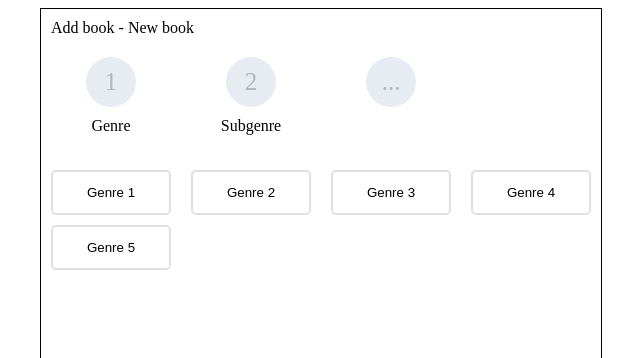
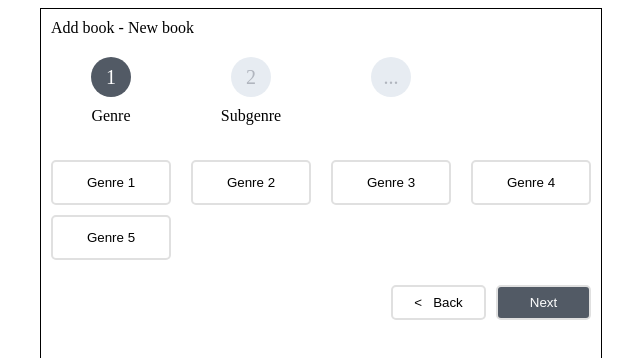
Before and after one commit to lemibbdk/library, an Angular app: page / in a window 1280 px wide. Shown: the top 358 px of the page, without its empty margins (319-959 px from the left). Built offline with nearby package versions, Linux system fonts and the light colour scheme.

Commit message:
make button as toggle, add action buttons

```diff
--- a/src/app/app.component.html
+++ b/src/app/app.component.html
@@ -7,7 +7,9 @@
     <div class="form-container__stepper__step"
          *ngFor="let step of steps"
     >
-      <div class="form-container__stepper__step__number">
+      <div class="form-container__stepper__step__number"
+           [class.active]="step.step === currentStep"
+      >
         {{ step.step ? step.step : '...' }}
       </div>
       <div class="form-container__stepper__step__label">
@@ -16,10 +18,12 @@
     </div>
   </div>
 
-  <div class="form-container__form">
+  <div class="form-container__form" *ngIf="currentStep === 1">
     <button type="button"
             class="form-container__form__button"
+            [class.active]="genre.id === selectedGenre?.id"
             *ngFor="let genre of genres"
+            (click)="selectGenre(genre)"
     >
       {{ genre.name }}
     </button>
@@ -28,5 +32,12 @@
   <form formGroup="bookForm" *ngIf="toShowBookForm()">
   </form>
 
-  <div class="form-container__actions"></div>
+  <div class="form-container__actions">
+    <button class="form-container__actions__button">
+      < &nbsp; Back
+    </button>
+    <button class="form-container__actions__button active">
+      Next
+    </button>
+  </div>
 </div>
--- a/src/app/app.component.scss
+++ b/src/app/app.component.scss
@@ -3,7 +3,8 @@
   display: flex;
   flex-direction: column;
   width: 560px;
-  min-height: 400px;
+  height: auto;
+  min-height: 350px;
   border: 1px solid black;
 
   &__title {
@@ -21,15 +22,15 @@
       width: 25%;
 
       &__number {
-        width: 50px;
-        height: 50px;
+        width: 40px;
+        height: 40px;
         margin: 10px 20px;
         display: flex;
         justify-content: center;
         align-items: center;
         border-radius: 50%;
         background-color: #e7ecf2;
-        font-size: 25px;
+        font-size: 20px;
         color: #b0b5be;
       }
     }
@@ -41,15 +42,34 @@
     margin-top: 30px;
 
     &__button {
-      background-color: #fff;
-      border: 2px solid #e0e0e0;
-      border-radius: 5px;
       width: 120px;
       height: 45px;
       margin: 5px 10px;
-      cursor: pointer;
     }
   }
+
+  &__actions {
+    width: 100%;
+    display: flex;
+    justify-content: flex-end;
+    margin-top: 20px;
+
+    &__button {
+      display: flex;
+      justify-content: center;
+      align-items: center;
+      width: 95px;
+      height: 35px;
+      margin-right: 10px;
+    }
+  }
+}
+
+button {
+  background-color: #fff;
+  border: 2px solid #e0e0e0;
+  border-radius: 5px;
+  cursor: pointer;
 }
 
 .active {
--- a/src/app/app.component.ts
+++ b/src/app/app.component.ts
@@ -53,6 +53,14 @@ export class AppComponent implements OnInit {
       })
   }
 
+  public selectGenre(genre: GenreModel): void {
+    if (this.selectedGenre?.id === genre.id) {
+      this.selectedGenre = null;
+    } else {
+      this.selectedGenre = genre;
+    }
+  }
+
   public toShowBookForm(): boolean {
     return this.currentStep > 2 && this.steps.length === this.currentStep;
   }
```
